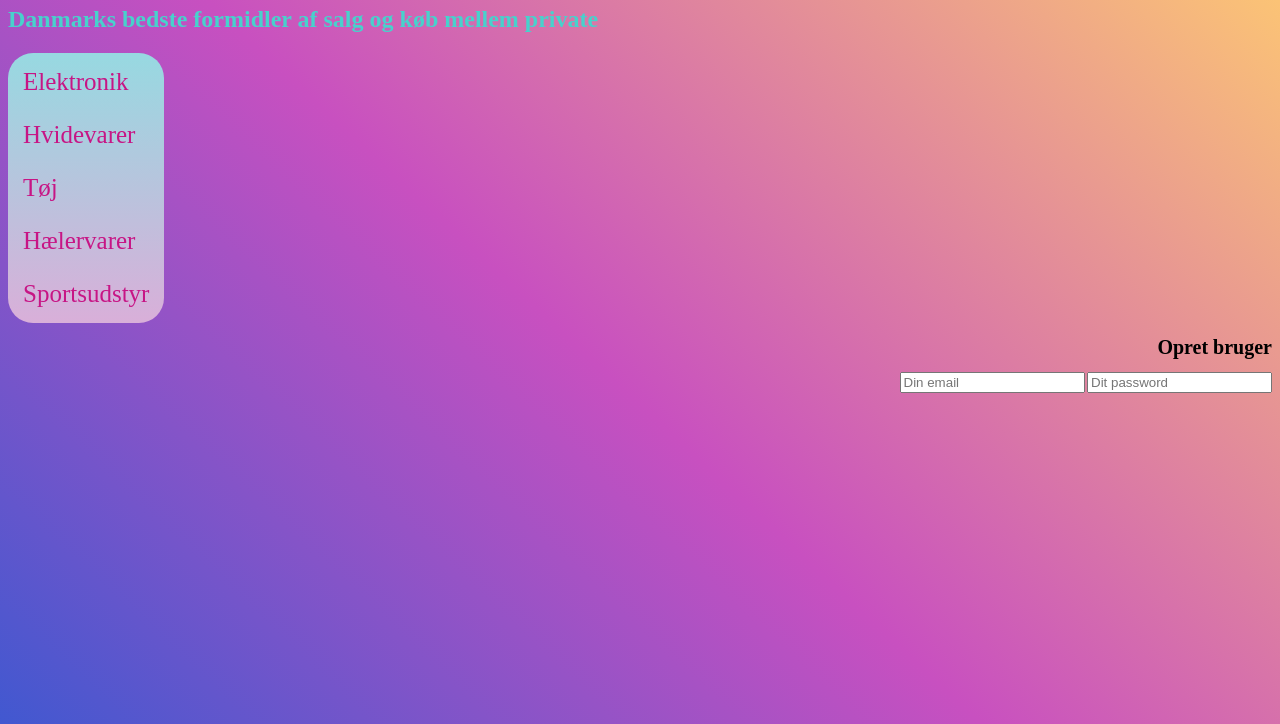
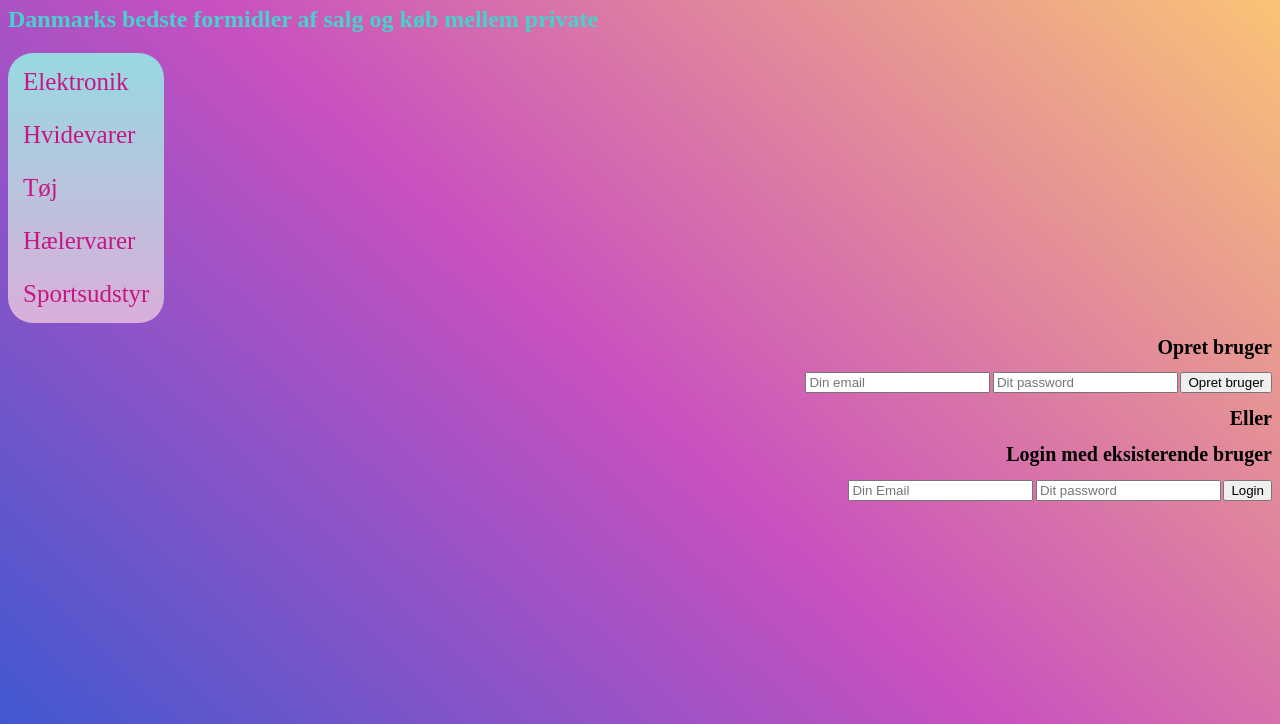
Before and after one commit to Oliverrez123/exam, a plain HTML site: page exam.html in a window 1280 px wide. Shown: the part 76-800 px from the top of the page. Drawn offline with Linux system fonts and the light colour scheme.

Commit message:
oprettet knap og login/opret forms

```diff
--- a/exam.css
+++ b/exam.css
@@ -18,3 +18,6 @@ color: mediumvioletred;
 
 .opret {text-align: end;
 font-size: 10px;}
+
+.eller {text-align: end;
+font-size: 10px;}
--- a/exam.html
+++ b/exam.html
@@ -20,9 +20,20 @@
 <form>
 
     <input type="email" class="input-box" placeholder="Din email">
+    <input type="password" class="input-box" placeholder="Dit password">
+    <button>Opret bruger</button>
+</form>
 
+</Div>
+<Div class="eller">
+    <h1>Eller</h1>
+    <h1>Login med eksisterende bruger</h1>
+    <form>
+    <input type="email" class="input-box" placeholder="Din Email">
     <input type="password" class="input-box" placeholder="Dit password">
-</form>
+    <button>Login</button>
+
+    </form>
 </div>
 </body>
 </html>
```
